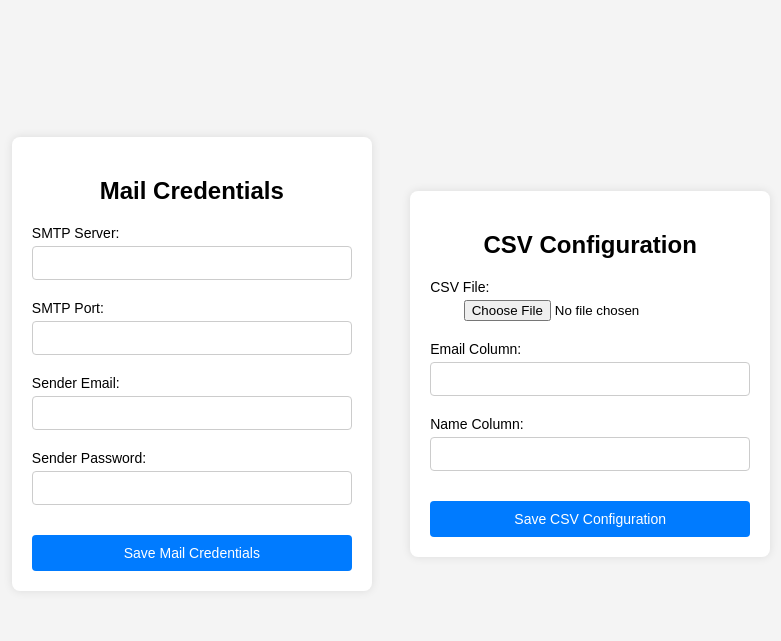
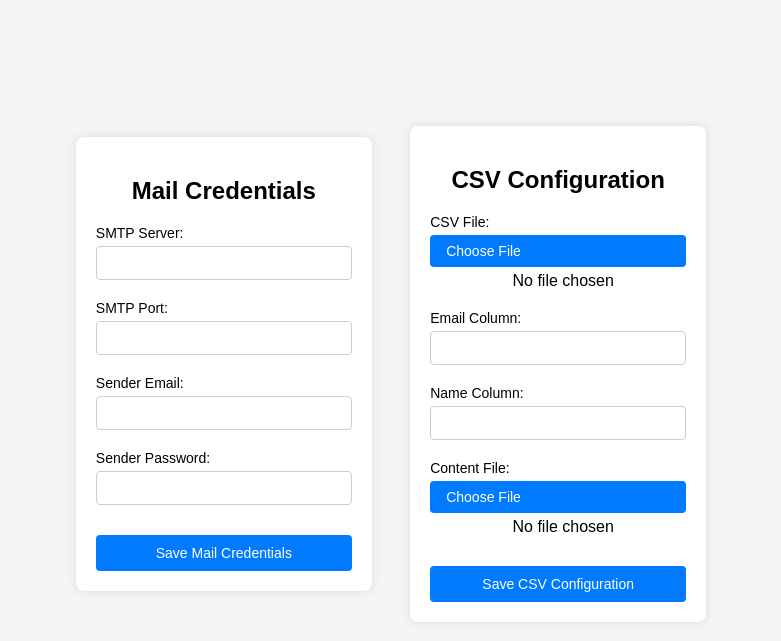
Before and after one commit to stevan06v/mail-eagle-newsletter, a Flask app: page / in a window 1280 px wide. Shown: the part 46-687 px from the top of the page, without its empty margins (249-1030 px from the left). Run offline with Flask 3, Linux system fonts and the light colour scheme; the visitor is signed in with stand-in values (Sample User, id 1).

Commit message:
feat: fixed admin page

```diff
--- a/app.py
+++ b/app.py
@@ -1,12 +1,16 @@
-from flask import Flask, render_template, request, redirect, url_for
+# Import the Flask and Flask-Login libraries
+from flask import Flask, render_template, request, redirect
 from flask_login import LoginManager, UserMixin, login_user, logout_user, current_user, login_required
 import os
 
+# Create a Flask app
 app = Flask(__name__)
 app.secret_key = os.urandom(12).hex()
 
+# Configure Flask-Login
 login_manager = LoginManager()
 login_manager.init_app(app)
+
 
 # Define a User model
 class User(UserMixin):
@@ -17,16 +21,18 @@ class User(UserMixin):
     def get_id(self):
         return self.username
 
+
 @login_manager.user_loader
 def load_user(user_id):
     return user if user.get_id() == user_id else None
 
+
 # Create a user
 user = User('admin', 'password')
 
-@login_manager.user_loader
-def load_user(user_id):
-    return user if user.get_id() == user_id else None
+# Register the user with Flask-Login
+login_manager.user_loader(load_user)
+
 
 @app.route('/login', methods=['GET', 'POST'])
 def login():
@@ -34,68 +40,35 @@ def login():
         return redirect('/')
 
     if request.method == 'POST':
+        # Get the username and password from the request
         username = request.form['username']
         password = request.form['password']
+
+        # Check if the username and password are valid
         if user.username == username and user.password == password:
+            # Login the user
             login_user(user)
-            return redirect('/admin')
+            return redirect('/')
+
         return render_template('login.html', error='Invalid username or password.')
 
     return render_template('login.html')
+
 
 @app.route('/logout')
 def logout():
     logout_user()
     return redirect('/login')
 
-@app.route('/admin', methods=['GET', 'POST'])
-@login_required
-def admin():
-    if request.method == 'POST':
-        smtp_server = request.form['smtp_server']
-        smtp_port = request.form['smtp_port']
-        sender_email = request.form['sender_email']
-        sender_password = request.form['sender_password']
-        recipient_emails = request.form['recipient_emails']
-        message_subject = request.form['message_subject']
-        message_content = request.form['message_content']
-
-        # Save SMTP and email data to account.txt
-        with open('account.txt', 'w') as f:
-            f.write(f"{smtp_server}\n{smtp_port}\n{sender_email}\n{sender_password}")
-
-        # Save recipient emails to emaillist.txt
-        with open('emaillist.txt', 'w') as f:
-            f.write(recipient_emails)
-
-        # Save message content to msg.txt
-        with open('msg.txt', 'w', encoding='utf-8') as f:
-            f.write(message_content)
-
-        # Save message subject to subject.txt
-        with open('subject.txt', 'w') as f:
-            f.write(message_subject)
-
-        return redirect('/send_emails')
-
-    return render_template('admin.html')
-
-@app.route('/send_emails')
-@login_required
-def send_emails():
-    # Logic to send emails based on saved data
-    # You can implement this part here
-
-    return "Emails sent successfully."
-
 
 @app.route('/')
-def maintest():
+def admin():
     if not current_user.is_authenticated:
         return redirect('/login')
     else:
         return render_template('admin.html')
 
 
+# Run the app
 if __name__ == '__main__':
-    app.run(debug=True)
+    app.run()
--- a/templates/admin.html
+++ b/templates/admin.html
@@ -13,7 +13,7 @@
             display: flex;
             justify-content: center;
             align-items: center;
-            gap:3vw;
+            gap: 3vw;
             height: 100vh;
             background-color: #f4f4f4;
         }
@@ -44,7 +44,7 @@
         }
 
         .form-container {
-            width: 25%;
+            width: 20%;
             max-width: 600px;
             padding: 20px;
             background-color: #fff;
@@ -92,6 +92,41 @@
 
         input[type="submit"]:hover {
             background-color: #0056b3;
+        }
+
+        input[type="file"] {
+            display: none;
+        }
+
+        .custom-file-upload {
+            background-color: #007bff;
+            color: #fff;
+            border: none;
+            border-radius: 4px;
+            padding: 8px 16px;
+            cursor: pointer;
+            position: relative;
+            overflow: hidden;
+        }
+
+        .custom-file-upload:hover {
+            background-color: #0056b3;
+        }
+
+        .file-input {
+            position: absolute;
+            font-size: 100px;
+            right: 0;
+            top: 0;
+            opacity: 0;
+            cursor: pointer;
+        }
+
+        .file-name {
+            margin-left: 10px;
+            overflow: hidden;
+            white-space: nowrap;
+            text-overflow: ellipsis;
         }
 
         .powered-by {
@@ -142,19 +177,41 @@
     <form method="POST" action="/csv_configuration">
         <div class="form-group">
             <label for="csv_file">CSV File:</label>
-            <input type="file" id="csv_file" name="csv_file" accept=".csv" required>
+            <div class="file-upload">
+                <input type="file" id="csv_file" name="csv_file" accept=".csv" required class="file-input">
+                <label for="csv_file" class="custom-file-upload">Choose File</label>
+                <span class="file-name">No file chosen</span>
+            </div>
         </div>
         <div class="form-group">
             <label for="email_column">Email Column:</label>
-            <input type="number" id="email_column" name="email_column" required>
+            <input type="email" id="email_column" name="email_column" required>
         </div>
         <div class="form-group">
             <label for="name_column">Name Column:</label>
-            <input type="number" id="name_column" name="name_column" required>
+            <input type="text" id="name_column" name="name_column" required>
+        </div>
+        <div class="form-group">
+            <label for="html_file">Content File:</label>
+            <div class="file-upload">
+                <input type="file" id="html_file" name="html_file" accept=".html" required class="file-input">
+                <label for="html_file" class="custom-file-upload">Choose File</label>
+                <span class="file-name">No file chosen</span>
+            </div>
         </div>
         <input type="submit" value="Save CSV Configuration">
     </form>
 </div>
 
+<script>
+    document.querySelectorAll('.file-input').forEach(input => {
+        input.addEventListener('change', function() {
+            const fileName = this.files[0].name;
+            const fileNames = document.querySelectorAll('.file-name');
+            fileNames.forEach(name => name.textContent = fileName);
+        });
+    });
+</script>
+
 </body>
 </html>
```
